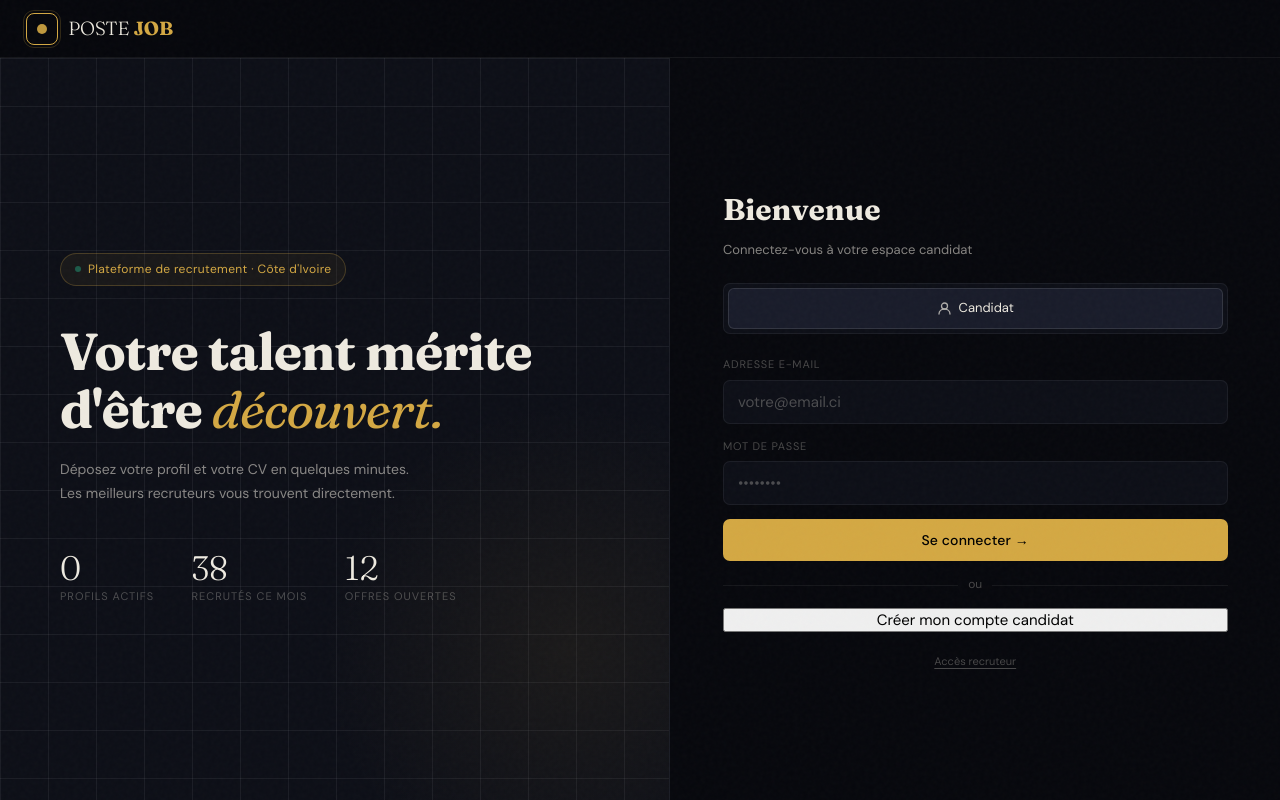
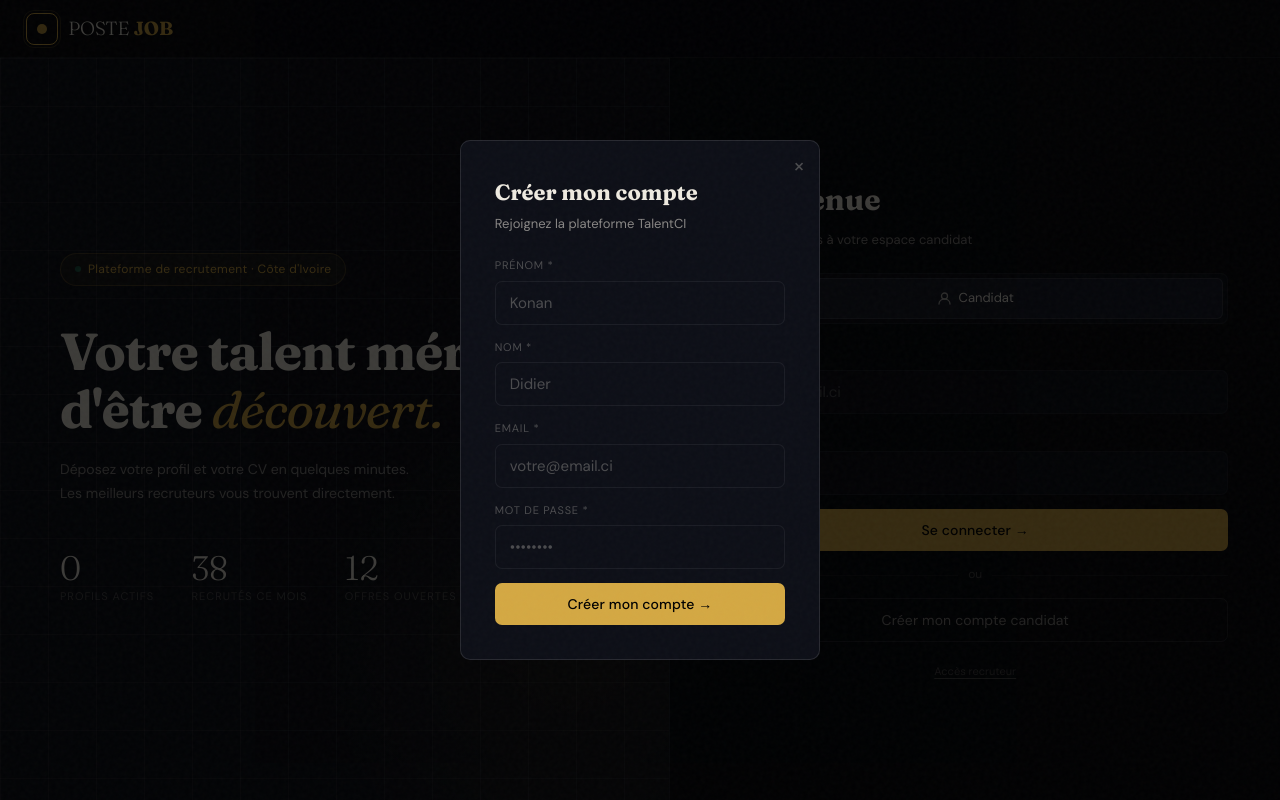
Before and after one commit to Becca492/CV, a plain HTML site: page index.html in a window 1280 px wide. Both pictures are taken after a click on the button "Créer mon compte candidat". Drawn offline with Linux system fonts and the light colour scheme.

Commit message:
modification'

```diff
--- a/index.css
+++ b/index.css
@@ -376,6 +376,8 @@ body::before {
   background-position: right 12px center;
   padding-right: 32px;
 }
+
+/* BUTTONS */
 .btn-primary {
   width: 100%;
   padding: 12px;
@@ -393,6 +395,28 @@ body::before {
   background: var(--amber2);
   transform: translateY(-1px);
 }
+
+/* ════ BOUTON GHOST — CORRECTION AJOUTÉE ════ */
+.btn-ghost {
+  width: 100%;
+  padding: 12px;
+  background: transparent;
+  border: 1px solid var(--line2);
+  border-radius: var(--r-sm);
+  color: var(--text2);
+  font-size: 14px;
+  font-weight: 400;
+  cursor: pointer;
+  transition: 0.2s;
+  letter-spacing: 0.01em;
+}
+.btn-ghost:hover {
+  background: var(--bg2);
+  border-color: var(--line3);
+  color: var(--text);
+  transform: translateY(-1px);
+}
+
 .admin-access-link {
   text-align: center;
   margin-top: 16px;
@@ -408,7 +432,7 @@ body::before {
   color: var(--text2);
 }
 
-/* MODAL ADMIN LOGIN */
+/* MODAL */
 .modal-overlay {
   display: none;
   position: fixed;
@@ -840,9 +864,6 @@ input[type="range"]::-webkit-slider-thumb:hover {
   background: rgba(37, 200, 152, 0.04);
   border-style: solid;
 }
-.cv-zone + .lm-zone {
-  margin-top: 10px;
-}
 .lm-zone {
   border: 1.5px dashed var(--line);
   border-radius: var(--r);
@@ -970,7 +991,7 @@ input[type="range"]::-webkit-slider-thumb:hover {
   transform: translateY(-1px);
 }
 
-/* SUCCESS — pas de bouton vers tableau admin */
+/* SUCCESS */
 .success-wrap {
   max-width: 520px;
   margin: 0 auto;
@@ -1022,7 +1043,6 @@ input[type="range"]::-webkit-slider-thumb:hover {
   line-height: 1.75;
   margin-bottom: 2rem;
 }
-/* GRILLE DE TÉLÉCHARGEMENTS */
 .dl-grid {
   display: grid;
   grid-template-columns: 1fr 1fr;
@@ -1073,7 +1093,6 @@ input[type="range"]::-webkit-slider-thumb:hover {
   color: var(--amber);
   opacity: 0.7;
 }
-/* bouton retour seulement — plus de bouton vers admin */
 .succ-footer {
   display: flex;
   justify-content: center;
@@ -1392,24 +1411,6 @@ td {
   border: 1px solid rgba(212, 168, 67, 0.3);
   color: var(--amber);
 }
-.stpill {
-  padding: 3px 9px;
-  border-radius: 30px;
-  font-size: 11px;
-  font-weight: 500;
-}
-.st-n {
-  background: rgba(76, 163, 232, 0.1);
-  color: #7fc0f8;
-}
-.st-r {
-  background: rgba(239, 159, 39, 0.1);
-  color: #ef9f27;
-}
-.st-a {
-  background: rgba(99, 153, 34, 0.15);
-  color: #97c459;
-}
 .score-row {
   display: flex;
   align-items: center;
--- a/index.html
+++ b/index.html
@@ -74,7 +74,6 @@
           <div class="login-panel">
             <h2>Bienvenue</h2>
             <p class="login-sub">Connectez-vous à votre espace candidat</p>
-            <!-- TOGGLE : CANDIDAT UNIQUEMENT -->
             <div class="type-solo">
               <div class="type-solo-item">
                 <svg width="15" height="15" viewBox="0 0 15 15" fill="none">
@@ -300,8 +299,8 @@
               <div class="sec-hd">Formation</div>
               <div class="fgrid">
                 <div class="fld">
-                  <label>Niveau d'études</label
-                  ><select id="f-niveau">
+                  <label>Niveau d'études</label>
+                  <select id="f-niveau">
                     <option value="">Sélectionner...</option>
                     <option>Bac +5 / Master</option>
                     <option>Bac +3 / Licence</option>
@@ -357,8 +356,6 @@
           <div id="step3" style="display: none">
             <div class="fcard">
               <div class="sec-hd">Documents à soumettre</div>
-
-              <!-- INPUT FILE CACHÉ - CV -->
               <input
                 type="file"
                 id="cv-file-input"
@@ -397,8 +394,6 @@
                   PDF ou Word — maximum 5 Mo
                 </div>
               </div>
-
-              <!-- INPUT FILE CACHÉ - LETTRE -->
               <input
                 type="file"
                 id="lm-file-input"
@@ -464,7 +459,7 @@
             </div>
           </div>
 
-          <!-- SUCCESS — bouton retour seulement, PAS de lien vers le tableau admin -->
+          <!-- SUCCESS -->
           <div id="step-success" style="display: none">
             <div class="success-wrap">
               <div class="succ-ico">
@@ -597,7 +592,6 @@
                   <div class="dl-arr">↓</div>
                 </div>
               </div>
-              <!-- PAS DE BOUTON VERS LE TABLEAU ADMIN -->
               <div class="succ-footer">
                 <button class="btn-back" onclick="goBackFromSuccess()">
                   ← Modifier mon dossier
@@ -615,8 +609,8 @@
           <h3>Accès recruteur</h3>
           <p class="modal-sub">Réservé aux recruteurs autorisés</p>
           <div class="form-fld">
-            <label>Email</label
-            ><input
+            <label>Email</label>
+            <input
               type="email"
               id="adm-email"
               placeholder="recruteur@talentci.ci"
@@ -624,8 +618,8 @@
             />
           </div>
           <div class="form-fld">
-            <label>Mot de passe</label
-            ><input
+            <label>Mot de passe</label>
+            <input
               type="password"
               id="adm-pass"
               placeholder="••••••••"
@@ -634,6 +628,35 @@
           </div>
           <button class="btn-primary" onclick="doLoginAdmin()">
             Accéder au tableau de bord →
+          </button>
+        </div>
+      </div>
+
+      <!-- ════ MODAL INSCRIPTION CANDIDAT ════ -->
+      <!-- CORRECTION : ce modal est maintenant au bon niveau, dans .app mais EN DEHORS de screen-admin -->
+      <div class="modal-overlay" id="register-modal">
+        <div class="modal-box">
+          <button class="modal-close" onclick="closeRegisterModal()">×</button>
+          <h3>Créer mon compte</h3>
+          <p class="modal-sub">Rejoignez la plateforme TalentCI</p>
+          <div class="form-fld">
+            <label>Prénom *</label>
+            <input type="text" id="reg-prenom" placeholder="Konan" />
+          </div>
+          <div class="form-fld">
+            <label>Nom *</label>
+            <input type="text" id="reg-nom" placeholder="Didier" />
+          </div>
+          <div class="form-fld">
+            <label>Email *</label>
+            <input type="email" id="reg-email" placeholder="votre@email.ci" />
+          </div>
+          <div class="form-fld">
+            <label>Mot de passe *</label>
+            <input type="password" id="reg-pass" placeholder="••••••••" />
+          </div>
+          <button class="btn-primary" onclick="doRegister()">
+            Créer mon compte →
           </button>
         </div>
       </div>
--- a/index.js
+++ b/index.js
@@ -1,13 +1,11 @@
-/* ── STATE ── */
-let CANDS = []; // vide — aucun profil préchargé
-let ACCOUNTS = []; // comptes créés par l'admin
+let CANDS = [];
+let ACCOUNTS = [];
 let sortKey = "exp",
   sortDir = "d";
 let cvDone = false,
   lmDone = false;
 let currentCandData = {};
 
-/* ── TOAST ── */
 function showToast(msg) {
   const t = document.getElementById("toast");
   document.getElementById("toast-msg").textContent = msg;
@@ -16,7 +14,6 @@ function showToast(msg) {
   t._t = setTimeout(() => t.classList.remove("show"), 3200);
 }
 
-/* ── SCREENS ── */
 function showScreen(name) {
   document
     .querySelectorAll(".screen")
@@ -29,14 +26,13 @@ function showScreen(name) {
   }
 }
 
-/* ── LOGIN CANDIDAT ── */
 function doLoginCand() {
   const email = document.getElementById("l-email").value.trim();
   if (!email) {
     showToast("Entrez votre adresse e-mail");
     return;
   }
-  // Chercher le compte dans ACCOUNTS
+
   const acc = ACCOUNTS.find(
     (a) => a.email.toLowerCase() === email.toLowerCase(),
   );
@@ -45,7 +41,6 @@ function doLoginCand() {
     acc ? acc.prenom + " " + acc.nom : email,
   );
   if (acc) {
-    // Pré-remplir le formulaire
     document.getElementById("f-prenom").value = acc.prenom;
     document.getElementById("f-nom").value = acc.nom;
     document.getElementById("f-tel").value = acc.tel || "";
@@ -57,7 +52,6 @@ function doLoginCand() {
   goStep(1);
 }
 
-/* ── LOGIN ADMIN ── */
 function openAdminModal() {
   document.getElementById("admin-modal").classList.add("open");
 }
@@ -83,7 +77,6 @@ function logout() {
   showScreen("login");
 }
 
-/* ── STEPS ── */
 function goStep(n) {
   ["step1", "step2", "step3", "step-success"].forEach((id, i) => {
     document.getElementById(id).style.display = i + 1 === n ? "block" : "none";
@@ -117,7 +110,6 @@ function goBackFromSuccess() {
   goStep(3);
 }
 
-/* ── SLIDER ── */
 function updateSlider(v) {
   v = parseInt(v);
   document.getElementById("exp-num").textContent = v;
@@ -137,7 +129,6 @@ function updateSlider(v) {
 }
 updateSlider(0);
 
-/* ── SKILLS ── */
 function addChip(e) {
   if (e.key !== "Enter") return;
   const inp = document.getElementById("chip-inp");
@@ -158,7 +149,6 @@ function getSkills() {
     .filter(Boolean);
 }
 
-/* ── UPLOAD ── */
 function uploadDoc(type) {
   if (type === "cv") {
     cvDone = true;
@@ -176,7 +166,6 @@ function uploadDoc(type) {
   }
 }
 
-/* ── SUBMIT ── */
 function submitProfile() {
   const expVal = parseInt(document.getElementById("exp-slider").value);
   const expLbl =
@@ -219,7 +208,6 @@ function submitProfile() {
     `✦ ${expVal} an${expVal > 1 ? "s" : ""} · ${expLbl}`;
   if (lmDone) document.getElementById("dl-lm-card").style.display = "flex";
 
-  // Ajouter au tableau admin
   const ini = ((prenom[0] || "") + (nom[0] || "")).toUpperCase();
   if (!CANDS.find((c) => c.name === prenom + " " + nom)) {
     CANDS.unshift({
@@ -248,7 +236,6 @@ function updateHeroStat() {
   if (el) el.textContent = CANDS.length;
 }
 
-/* ── TÉLÉCHARGEMENTS ── */
 function downloadFile(name) {
   const a = document.createElement("a");
   a.href =
@@ -286,7 +273,6 @@ Plateforme : TalentCI — Côte d'Ivoire`;
   showToast("Fiche téléchargée !");
 }
 
-/* ── ADMIN TABS ── */
 function adminTab(name) {
   ["candidats", "inscrire", "comptes"].forEach((t) => {
     document.getElementById("tab-" + t).style.display =
@@ -297,7 +283,6 @@ function adminTab(name) {
   if (name === "candidats") renderTable();
 }
 
-/* ── ADMIN TABLE ── */
 function expKey(e) {
   return e <= 2 ? "j" : e <= 5 ? "m" : e <= 10 ? "s" : "e";
 }
@@ -432,7 +417,6 @@ function changeStatus(idx, val) {
   renderTable();
 }
 
-/* ── EXPORT CSV ── */
 function exportCSV() {
   if (!CANDS.length) {
     showToast("Aucune candidature à exporter");
@@ -484,6 +468,43 @@ ${"═".repeat(38)}`;
   a.click();
   showToast("Fiche exportée !");
 }
+/* ── INSCRIPTION CANDIDAT ── */
+function openRegisterModal() {
+  document.getElementById("register-modal").classList.add("open");
+}
+
+function closeRegisterModal() {
+  document.getElementById("register-modal").classList.remove("open");
+}
+
+function doRegister() {
+  const prenom = document.getElementById("reg-prenom").value.trim();
+  const nom = document.getElementById("reg-nom").value.trim();
+  const email = document.getElementById("reg-email").value.trim();
+  const pass = document.getElementById("reg-pass").value.trim();
+
+  if (!prenom || !nom || !email || !pass) {
+    showToast("Tous les champs sont obligatoires");
+    return;
+  }
+  if (ACCOUNTS.find((a) => a.email.toLowerCase() === email.toLowerCase())) {
+    showToast("Un compte existe déjà avec cet email");
+    return;
+  }
+
+  // Créer le compte
+  ACCOUNTS.push({ prenom, nom, email, pass, date: Date.now() });
+
+  // Pré-remplir et rediriger vers le formulaire
+  document.getElementById("f-prenom").value = prenom;
+  document.getElementById("f-nom").value = nom;
+  setUserUI((prenom[0] + nom[0]).toUpperCase(), prenom + " " + nom);
+
+  closeRegisterModal();
+  showScreen("candidat");
+  goStep(1);
+  showToast("Compte créé ! Complétez votre profil.");
+}
 
 /* ── INSCRIRE UN CANDIDAT ── */
 function creerCompte() {
@@ -519,7 +540,6 @@ function creerCompte() {
   setTimeout(() => adminTab("comptes"), 900);
 }
 
-/* ── LISTE DES COMPTES ── */
 function renderAccounts() {
   const list = document.getElementById("accounts-list");
   if (!ACCOUNTS.length) {
@@ -580,7 +600,6 @@ function exportComptes() {
   showToast("Liste exportée !");
 }
 
-/* ── DATE ADMIN ── */
 function setAdminDate() {
   const d = new Date();
   const days = [
@@ -618,5 +637,4 @@ function setAdminDate() {
       d.getFullYear();
 }
 
-/* ── INIT ── */
 updateHeroStat();
```
